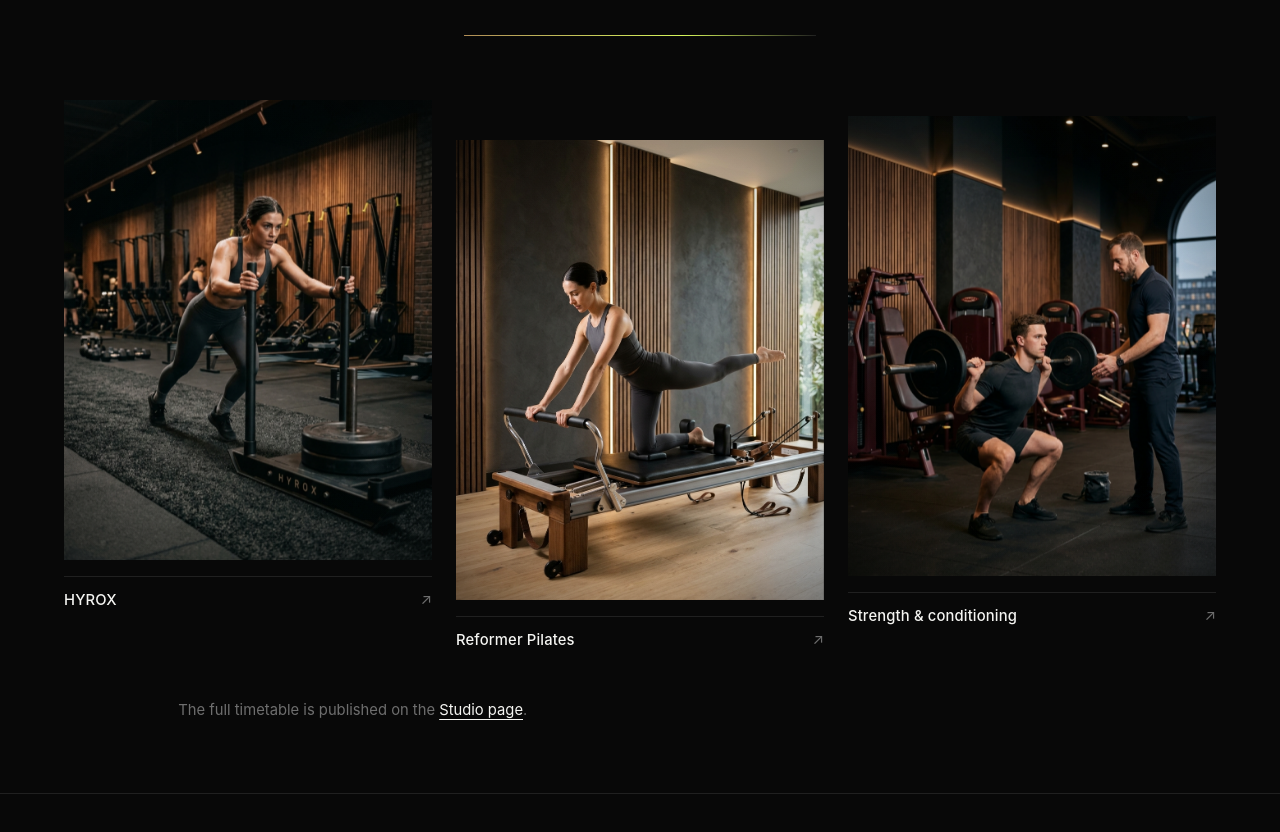
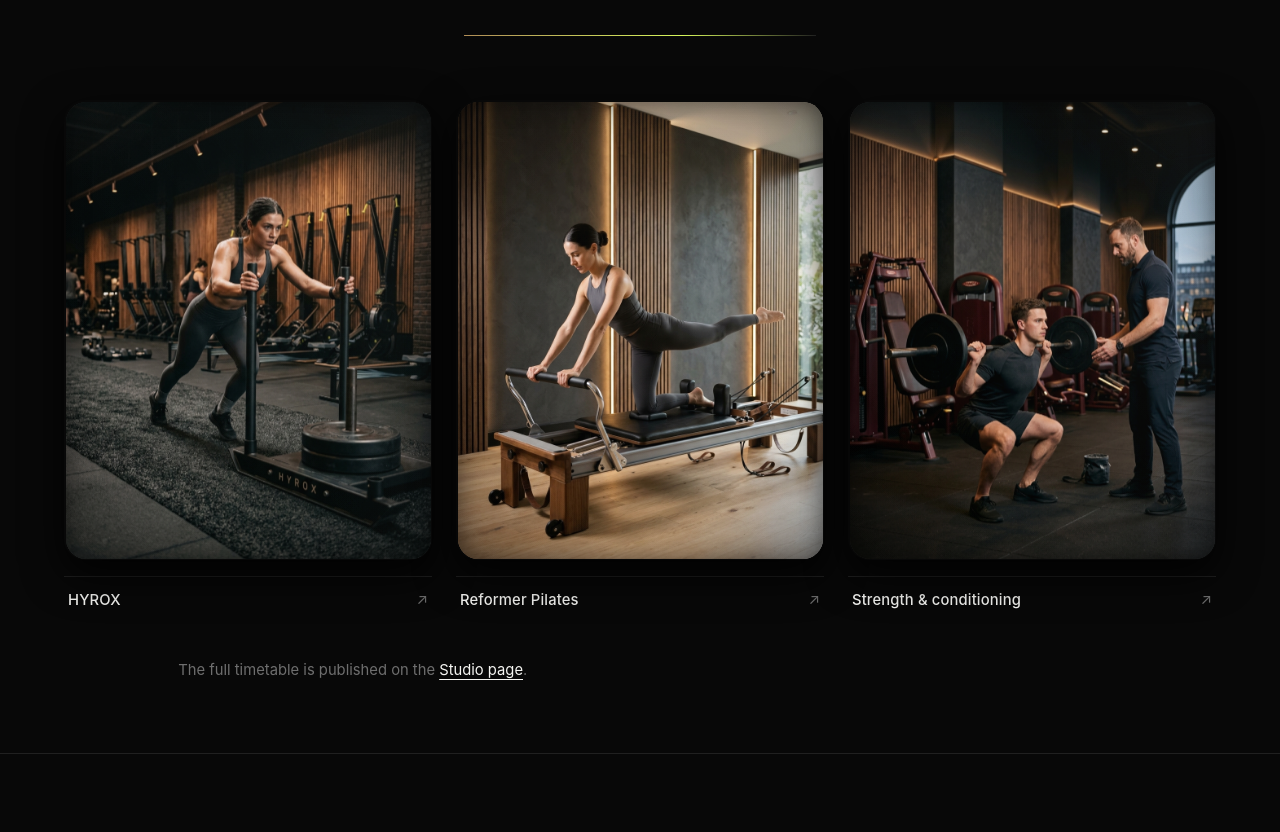
Before and after one commit to awyk-digital/Vyomi, a Next.js app: page / in a window 1280 px wide. Shown: the part 4360-5192 px from the top of the page. Built offline with nearby package versions, Linux system fonts and the light colour scheme; no server answers; a web font is replaced by a local one.

Commit message:
Make all class images uniform in size, alignment, and sculpted styling

```diff
--- a/components/ClassesSection.tsx
+++ b/components/ClassesSection.tsx
@@ -8,21 +8,9 @@ import AccentRule from '@/components/AccentRule';
 import { CLASSES } from '@/data/club';
 
 /**
- * Find your class — a large centred title over a staggered strip of class tiles.
- *
- * Composition is deliberately unlike the trainer grid: centred display type,
- * then tiles that sit at different vertical offsets across a single row on
- * desktop and stack on mobile.
- *
- * Only classes the brief confirms appear here. Each tile opens the matching
- * chapter of the Studio page.
+ * Find your class — uniform, beautifully aligned luxury class cards.
+ * Each tile opens the matching chapter of the Studio page.
  */
-/**
- * Vertical offsets for the staggered strip. Flat on mobile, where the tiles
- * stack and an offset would just read as uneven spacing.
- */
-const STAGGER_CLASS = ['sm:mt-0', 'sm:mt-10', 'sm:mt-4'] as const;
-
 export default function ClassesSection() {
   return (
     <section
@@ -44,24 +32,49 @@ export default function ClassesSection() {
 
       <ul className="mx-auto grid max-w-shell grid-cols-1 gap-8 sm:grid-cols-3 sm:gap-6">
         {CLASSES.map((c, i) => (
-          <li key={c.id} className={STAGGER_CLASS[i % STAGGER_CLASS.length]}>
+          <li key={c.id}>
             <Reveal delay={i * 0.08}>
               <Link href={c.href} className="group block">
-                <div className="overflow-hidden">
-                  <div className="transition-transform duration-[900ms] ease-editorial group-hover:scale-[1.03]">
-                    <AssetSlot
-                      slot={c.slot}
-                      sizes="(max-width: 639px) 100vw, 31vw"
-                      className="w-full"
+                {/* Sculpted Luxury Bezel Outer Rim — Smooth 22px Chamfer */}
+                <div className="relative aspect-[4/5] w-full p-[1.5px] rounded-[1.35rem] bg-gradient-to-b from-hairline-2/90 via-hairline/60 to-transparent shadow-[0_15px_40px_rgba(0,0,0,0.85)] transition-all duration-500 group-hover:from-bronze/70 group-hover:via-hairline-2 group-hover:to-bronze/30 group-hover:shadow-[0_25px_60px_-10px_rgba(0,0,0,0.95),0_0_30px_rgba(176,141,87,0.18)]">
+                  {/* Inner Card Container with Smooth Sculpted Corners */}
+                  <div className="relative h-full w-full overflow-hidden rounded-[calc(1.35rem-1.5px)] bg-charcoal">
+                    <div className="h-full w-full transition-transform duration-700 ease-out group-hover:scale-[1.04]">
+                      <AssetSlot
+                        slot={c.slot}
+                        ratio="4 / 5"
+                        sizes="(max-width: 639px) 100vw, 31vw"
+                        className="h-full w-full"
+                      />
+                    </div>
+
+                    {/* Top brushed-gold rim highlight */}
+                    <span
+                      aria-hidden="true"
+                      className="pointer-events-none absolute top-0 inset-x-8 h-[1.5px] bg-gradient-to-r from-transparent via-bronze to-transparent opacity-0 transition-opacity duration-500 group-hover:opacity-85 z-10"
+                    />
+
+                    {/* Subtle photographic lens glare sheen */}
+                    <div
+                      aria-hidden="true"
+                      className="pointer-events-none absolute inset-0 bg-gradient-to-tr from-transparent via-white/[0.03] to-white/[0.08] opacity-80 transition-opacity duration-300 group-hover:opacity-100"
+                    />
+
+                    {/* Soft inner photographic vignette */}
+                    <span
+                      aria-hidden="true"
+                      className="pointer-events-none absolute inset-0 rounded-[calc(1.35rem-1.5px)] shadow-[inset_0_0_24px_rgba(0,0,0,0.45)]"
                     />
                   </div>
                 </div>
 
-                <div className="mt-4 flex items-baseline justify-between gap-3 border-t border-hairline pt-3">
-                  <h3 className="t-ui text-heading">{c.label}</h3>
+                <div className="mt-4 flex items-baseline justify-between gap-3 border-t border-hairline pt-3 px-1">
+                  <h3 className="t-ui text-heading transition-colors duration-300 group-hover:text-bronze">
+                    {c.label}
+                  </h3>
                   <span
                     aria-hidden="true"
-                    className="t-small text-faint transition-all duration-500 ease-editorial group-hover:text-heading"
+                    className="t-small text-faint transition-all duration-500 ease-editorial group-hover:text-heading group-hover:translate-x-0.5 group-hover:-translate-y-0.5"
                   >
                     ↗
                   </span>
--- a/data/club.ts
+++ b/data/club.ts
@@ -159,14 +159,14 @@ export const CLASSES: ClassEntry[] = [
     label: 'Reformer Pilates',
     href: '/studio#pilates',
     slot: CLASS_IMAGES[1],
-    offset: 2.5,
+    offset: 0,
   },
   {
     id: 'strength',
     label: 'Strength & conditioning',
     href: '/studio#fitness',
     slot: CLASS_IMAGES[2],
-    offset: 1,
+    offset: 0,
   },
 ];
 
```
